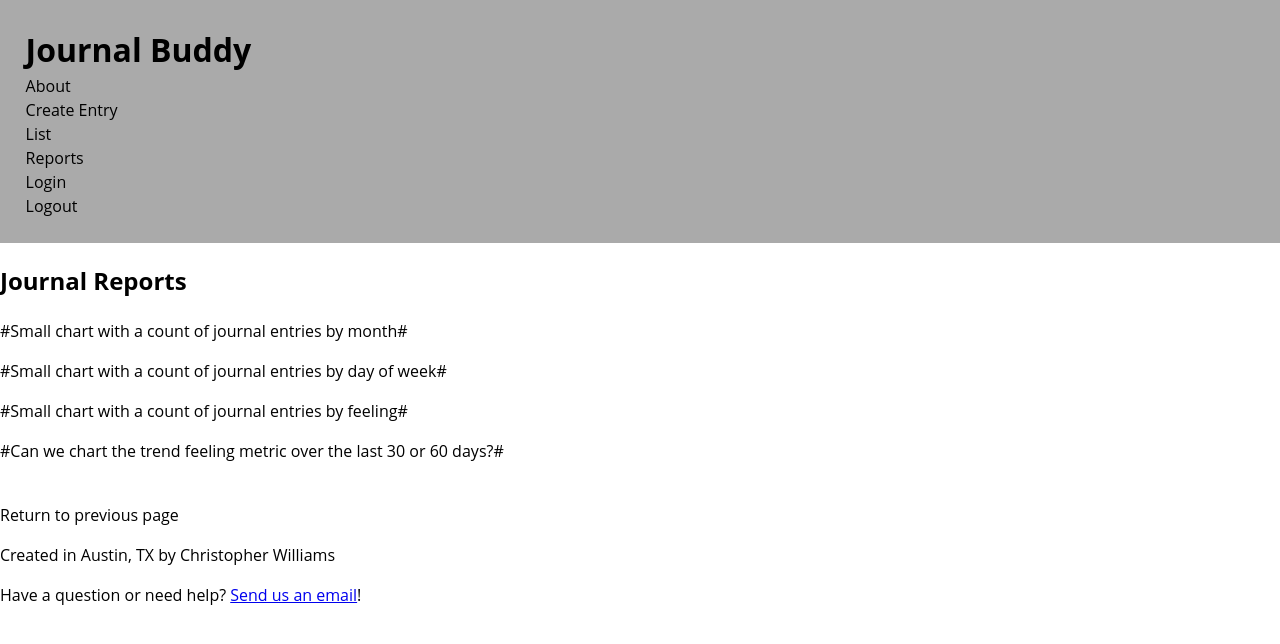
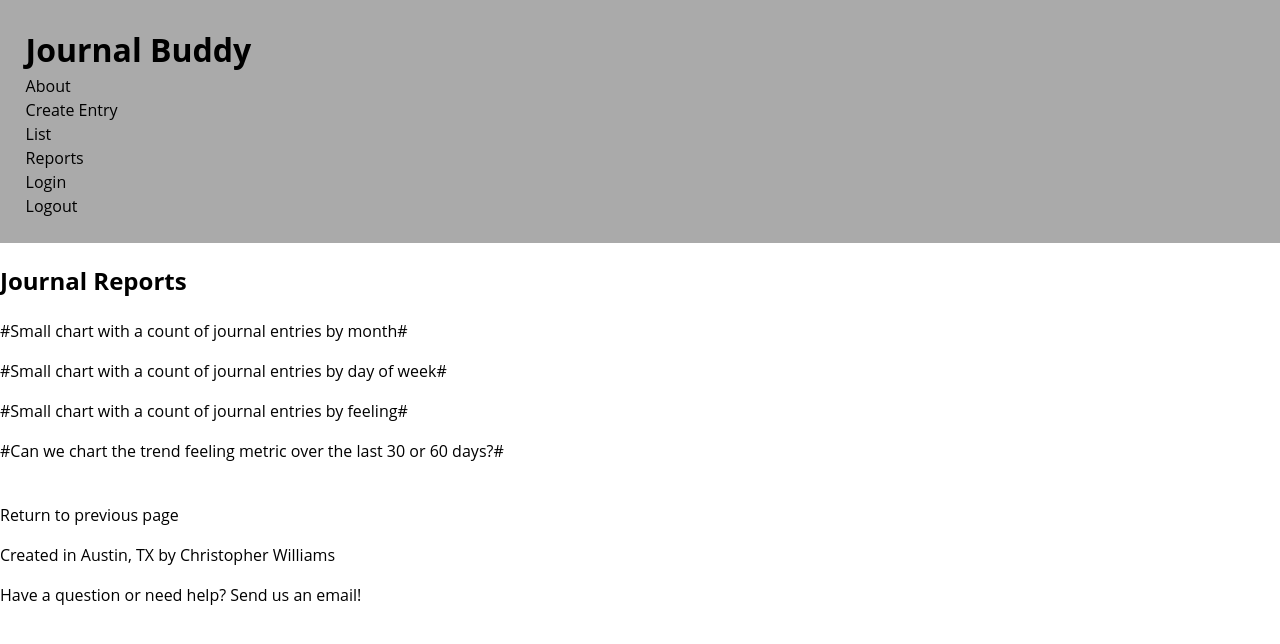
Before and after one commit to Williams-Christopher/journal-buddy, a React (Create React App) app: page /Reports in a window 1280 px wide. Shown: the top 644 px of the page. Built offline with nearby package versions, Linux system fonts and the light colour scheme.

Commit message:
Updates CSS class for footer and 404 links.

```diff
--- a/src/components/Footer/Footer.js
+++ b/src/components/Footer/Footer.js
@@ -7,7 +7,7 @@ class Footer extends React.Component {
         return (
             <footer>
                 <p>Created in Austin, TX by Christopher Williams</p>
-                <p>Have a question or need help? <a href='mailto:JournalBuddy@chriswillia.ms'>Send us an email</a>!</p>
+                <p>Have a question or need help? <a className='common_link' href='mailto:JournalBuddy@chriswillia.ms'>Send us an email</a>!</p>
             </footer>
         );
     };
--- a/src/pages/FourOhFour/FourOhFour.js
+++ b/src/pages/FourOhFour/FourOhFour.js
@@ -8,7 +8,7 @@ class FourOhFour extends React.Component {
         return (
             <>
                 <h1>404 - The requested page does not exist</h1>
-                <p>Time to try another page or <Link to={'/'}>head home</Link></p>
+                <p>Time to try another page or <Link className='common_link' to={'/'}>head home</Link>.</p>
             </>
         );
     };
```
